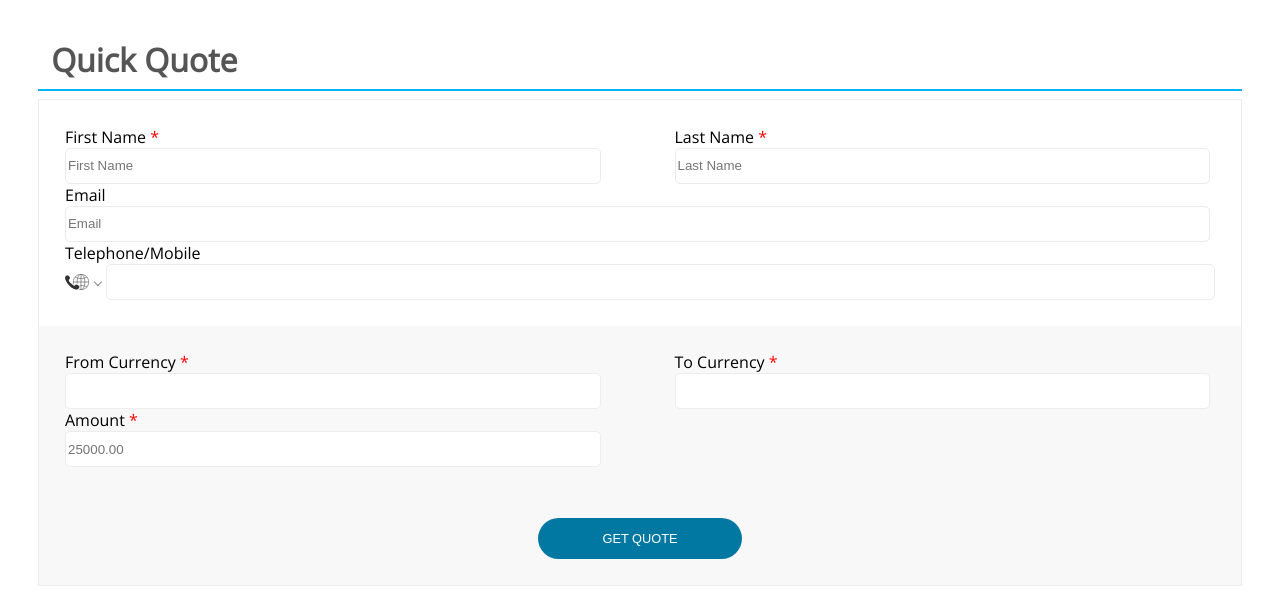
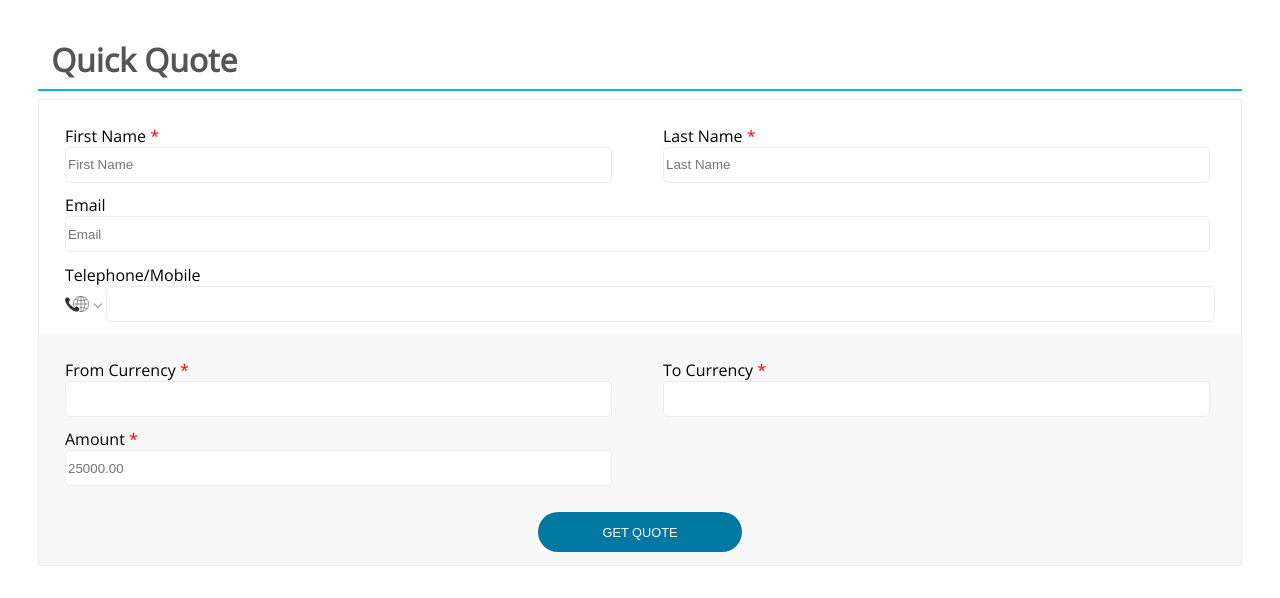
Before and after one commit to yashikanand/ofx-converter, a React (Create React App) app: page / in a window 1280 px wide. Shown: the top 598 px of the page. Built offline with nearby package versions, Linux system fonts and the light colour scheme.

Commit message:
First page styling completed

```diff
--- a/src/index.css
+++ b/src/index.css
@@ -15,6 +15,11 @@ input {
   height: 4vh;
   border: solid #ececec 1px;
   border-radius: 5px;
+}
+
+label {
+  display: block;
+  margin-top: 1%;
 }
 
 #heading {
@@ -41,11 +46,11 @@ input {
 #user-details,
 #currency-details,
 #submission-button {
-  padding: 2vw;
+  padding: 1vw 2vw;
 }
 
 #name > label {
-  width: 47%;
+  width: 48%;
 }
 
 #name > label > input {
@@ -68,7 +73,7 @@ input {
 }
 
 #currency-details > label {
-  width: 47%;
+  width: 48%;
 }
 
 #currency-details > label > input {
```
